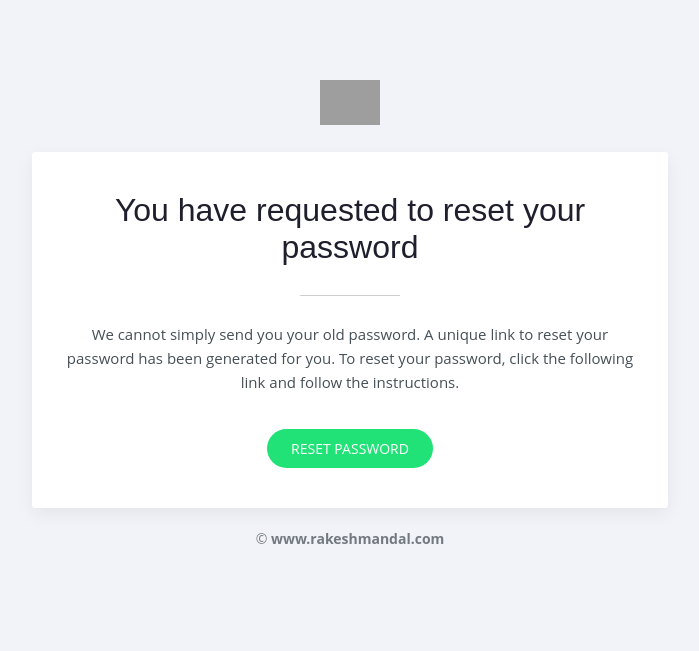
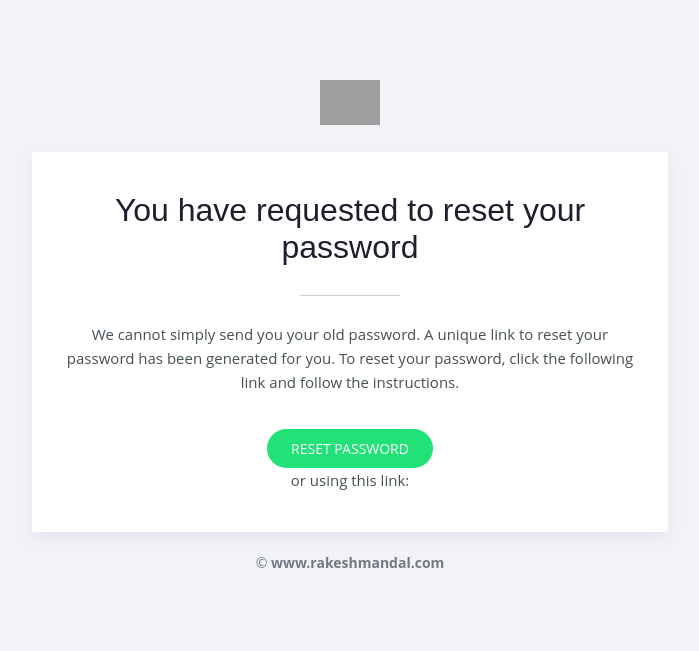
Before and after one commit to bemrdo/klikvoting, a Flask app: template templates/emailReset.html in a window 1280 px wide. Shown: the top 651 px of the page, without its empty margins (290-989 px from the left). Run offline with Flask 2, Linux system fonts and the light colour scheme; the template is opened without the code that fills it, so the values that code supplies are empty; parts of the project's set-up code (start-up, migrations or seed data) failed here and were passed over; some libraries are stand-ins or nearby versions; grey boxes are pictures that could not be loaded.

Commit message:
reset_key

```diff
--- a/app.py
+++ b/app.py
@@ -546,13 +546,13 @@ def login():
         elif user['submit'] == 'request-email':
             organizer_email = user['request_email']
             if (check_email(organizer_email)) :
+                reset_key = generate_id()
                 msg = Message(
                     subject='Reset Password Akun KlikVoting',
                     sender=app.config.get('MAIL_USERNAME'),
                     recipients=[organizer_email],
-                    html = render_template('emailReset.html')
+                    html = render_template('emailReset.html', reset_key = reset_key)
                 )
-                reset_key = generate_id()
                 reset_key_created = str(datetime.now() + timedelta(hours = 8))
                 cur = mysql.connection.cursor()
                 cur.execute("UPDATE user SET reset_key = %s, reset_key_created = %s WHERE email = %s", (reset_key, reset_key_created, organizer_email))
--- a/templates/emailReset.html
+++ b/templates/emailReset.html
@@ -49,9 +49,13 @@
                                             password has been generated for you. To reset your password, click the
                                             following link and follow the instructions.
                                         </p>
-                                        <a href="javascript:void(0);"
+                                        <a href="www.klikvoting.web.id/{{reset_key}}/"
                                             style="background:#20e277;text-decoration:none !important; font-weight:500; margin-top:35px; color:#fff;text-transform:uppercase; font-size:14px;padding:10px 24px;display:inline-block;border-radius:50px;">Reset
-                                            Password</a>
+                                            Password
+                                        </a>
+                                        <p style="color:#455056; font-size:15px;line-height:24px; margin:0;">
+                                            or using this link: <a "www.klikvoting.web.id/{{reset_key}}/"></a>
+                                        </p>
                                     </td>
                                 </tr>
                                 <tr>
```
